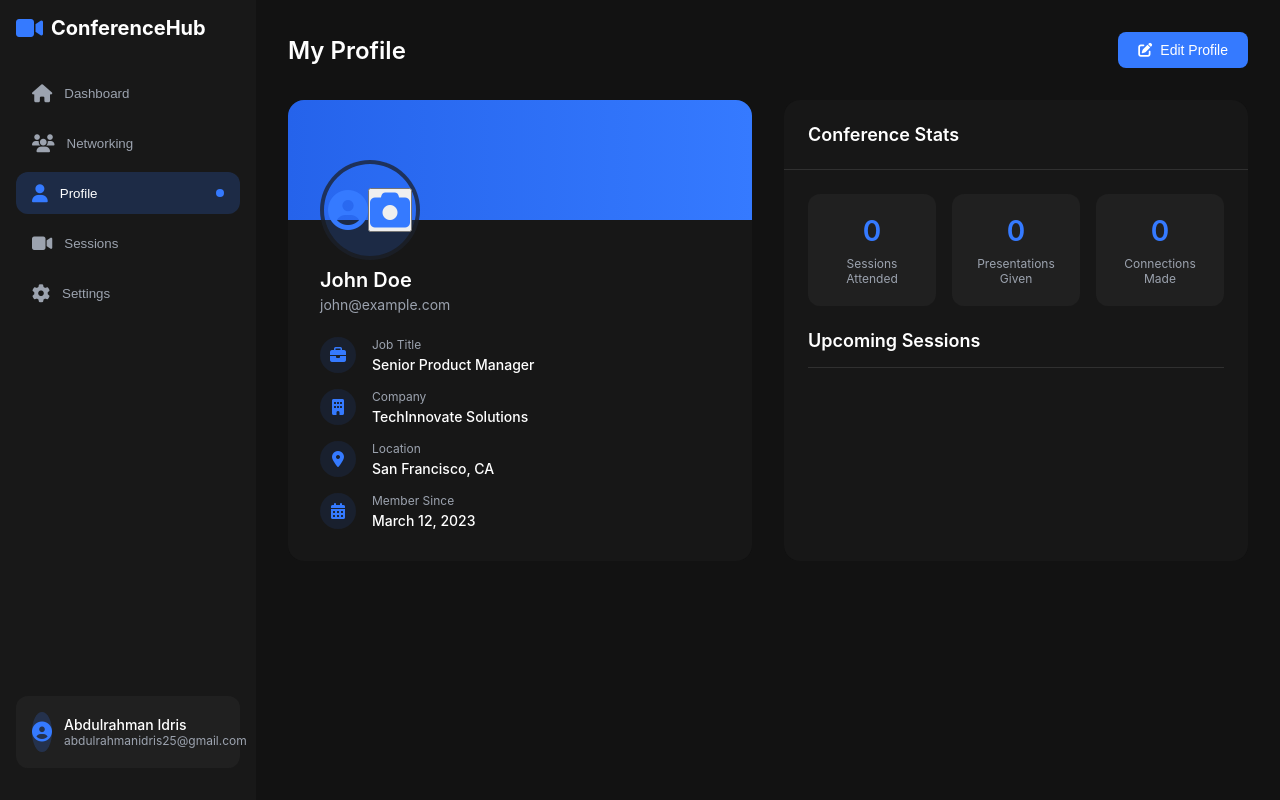
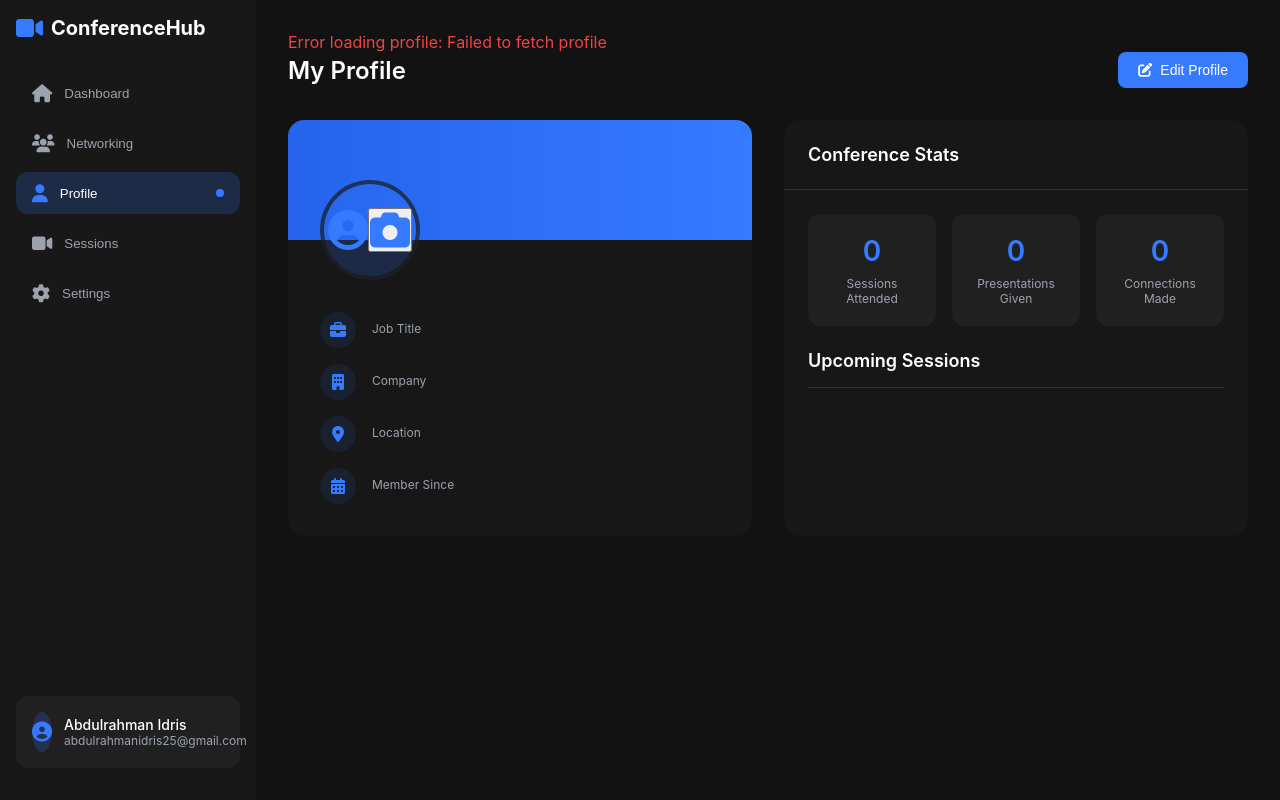
Before and after one commit to Glitchml/CMS, a Flask app: page /profile in a window 1280 px wide. Run offline with Flask 3, Linux system fonts and the light colour scheme; a user stored in the database is signed in; data comes from the database, SQL or seed files in the repository.

Commit message:
Update profile.html

```diff
--- a/templates/profile.html
+++ b/templates/profile.html
@@ -4,7 +4,7 @@
   <meta charset="UTF-8">
   <meta name="viewport" content="width=device-width, initial-scale=1.0">
   <title>ConferenceHub Profile</title>
-  <link rel="stylesheet" href="https://cdnjs.cloudflare.com/ajax/libs/font-awesome/6.4.0/css/all.min.css ">
+  <link rel="stylesheet" href="https://cdnjs.cloudflare.com/ajax/libs/font-awesome/6.4.0/css/all.min.css">
   <link rel="stylesheet" href="../static/profile.css">
   <meta name="csrf-token" content="${csrfToken}">
   <style>
@@ -53,8 +53,8 @@
             <i class="fas fa-user-circle"></i>
           </div>
           <div class="user-info">
-            <div class="user-name">{{ full_name }}</div>
-            <div class="user-email">{{ email }}</div>
+            <div class="user-name" id="sidebarFullName">{{ full_name }}</div>
+            <div class="user-email" id="sidebarEmail">{{ email }}</div>
           </div>
         </div>
       </div>
@@ -91,35 +91,35 @@
             </form>
           </div>
           <div class="profile-details">
-            <h2 class="profile-name" id="profileName">John Doe</h2>
-            <p class="profile-email" id="profileEmail">john@example.com</p>
+            <h2 class="profile-name" id="profileName"></h2>
+            <p class="profile-email" id="profileEmail"></p>
             <div class="profile-info-list">
               <div class="profile-info-item">
                 <div class="info-icon"><i class="fas fa-briefcase"></i></div>
                 <div class="info-content">
                   <div class="info-label">Job Title</div>
-                  <div class="info-value" id="jobTitle">Senior Product Manager</div>
+                  <div class="info-value" id="jobTitle"></div>
                 </div>
               </div>
               <div class="profile-info-item">
                 <div class="info-icon"><i class="fas fa-building"></i></div>
                 <div class="info-content">
                   <div class="info-label">Company</div>
-                  <div class="info-value" id="company">TechInnovate Solutions</div>
+                  <div class="info-value" id="company"></div>
                 </div>
               </div>
               <div class="profile-info-item">
                 <div class="info-icon"><i class="fas fa-map-marker-alt"></i></div>
                 <div class="info-content">
                   <div class="info-label">Location</div>
-                  <div class="info-value" id="location">San Francisco, CA</div>
+                  <div class="info-value" id="location"></div>
                 </div>
               </div>
               <div class="profile-info-item">
                 <div class="info-icon"><i class="fas fa-calendar-alt"></i></div>
                 <div class="info-content">
                   <div class="info-label">Member Since</div>
-                  <div class="info-value" id="memberSince">March 12, 2023</div>
+                  <div class="info-value" id="memberSince"></div>
                 </div>
               </div>
             </div>
@@ -200,39 +200,47 @@
     }
 
     async function fetchWithProtection(url, options = {}) {
+      const csrfToken = document.getElementById('csrfToken').value;
       return fetch(url, {
         ...options,
         credentials: 'same-origin',
         headers: {
           ...options.headers,
-          'Content-Type': 'application/json'
+          'Content-Type': 'application/json',
+          'X-CSRF-Token': csrfToken
         }
       });
     }
 
     // Load profile on page load
     window.addEventListener('DOMContentLoaded', () => {
-      const userId = 'usr_123'; // This can come from auth or URL param
+      const userId = '{{ session["user_id"] }}'; // Use Flask session for logged-in user
+      if (!userId) {
+        window.location.href = '/login';
+        return;
+      }
       fetchProfileData(userId);
       fetchStats(userId);
       fetchUpcomingSessions(userId);
+      updateSidebar(userId); // Update sidebar with fetched data
     });
 
     // Fetch and display profile info
     async function fetchProfileData(userId) {
       try {
-        const res = await fetch(`/api/profile/${userId}`);
+        const res = await fetchWithProtection(`/api/profile/${userId}`);
         if (!res.ok) throw new Error('Failed to fetch profile');
         const data = await res.json();
 
-        document.getElementById('profileName').textContent = data.name;
-        document.getElementById('profileEmail').textContent = data.email;
+        document.getElementById('profileName').textContent = data.name || 'Not specified';
+        document.getElementById('profileEmail').textContent = data.email || 'Not specified';
         document.getElementById('jobTitle').textContent = data.jobTitle || 'Not specified';
         document.getElementById('company').textContent = data.company || 'Not specified';
         document.getElementById('location').textContent = data.location || 'Not specified';
-        document.getElementById('memberSince').textContent = formatDate(data.memberSince);
-
+        document.getElementById('memberSince').textContent = formatDate(data.memberSince) || 'Not specified';
       } catch (err) {
+        document.getElementById('errorState').textContent = 'Error loading profile: ' + err.message;
+        document.getElementById('errorState').style.display = 'block';
         console.error('Error loading profile:', err);
       }
     }
@@ -240,13 +248,12 @@
     // Fetch stats
     async function fetchStats(userId) {
       try {
-        const res = await fetch(`/api/profile/stats?userId=${userId}`);
+        const res = await fetchWithProtection(`/api/profile/stats?userId=${userId}`);
         const data = await res.json();
 
         document.getElementById('sessionsAttended').textContent = data.sessionsAttended || 0;
         document.getElementById('presentationsGiven').textContent = data.presentationsGiven || 0;
         document.getElementById('connectionsMade').textContent = data.connections || 0;
-
       } catch (err) {
         console.error('Failed to fetch stats:', err);
       }
@@ -255,7 +262,7 @@
     // Fetch upcoming sessions
     async function fetchUpcomingSessions(userId) {
       try {
-        const res = await fetch(`/api/profile/sessions?userId=${userId}&type=upcoming`);
+        const res = await fetchWithProtection(`/api/profile/sessions?userId=${userId}&type=upcoming`);
         const sessions = await res.json();
 
         const container = document.getElementById('upcomingSessionsContainer');
@@ -283,29 +290,35 @@
           `;
           container.appendChild(item);
         });
-
       } catch (err) {
         console.error('Failed to fetch sessions:', err);
       }
     }
 
+    // Update sidebar with fetched data
+    async function updateSidebar(userId) {
+      try {
+        const res = await fetchWithProtection(`/api/profile/${userId}`);
+        const data = await res.json();
+        document.getElementById('sidebarFullName').textContent = data.name || 'Not specified';
+        document.getElementById('sidebarEmail').textContent = data.email || 'Not specified';
+      } catch (err) {
+        console.error('Error updating sidebar:', err);
+      }
+    }
+
     // Format date utility
     function formatDate(dateStr) {
+      if (!dateStr) return '';
       const date = new Date(dateStr);
       return date.toLocaleDateString('en-US', { year: 'numeric', month: 'long', day: 'numeric' });
     }
 
-// Navigation handler - Updated version
+    // Navigation handler
     document.querySelectorAll('.nav-item').forEach(item => {
       item.addEventListener('click', () => {
-    // Remove active class from all items
-    document.querySelectorAll('.nav-item').forEach(nav => {
-      nav.classList.remove('active');
-    });
-    // Add active class to clicked item
+        document.querySelectorAll('.nav-item').forEach(nav => nav.classList.remove('active'));
         item.classList.add('active');
-
-    // Handle navigation using Flask routes
         const pageName = item.querySelector('span').textContent.toLowerCase();
         const routes = {
           'dashboard': '/dashboard',
@@ -314,10 +327,7 @@
           'sessions': '/sessions',
           'settings': '/settings'
         };
-
-    if (routes[pageName]) {
-      window.location.href = routes[pageName];
-    }
+        if (routes[pageName]) window.location.href = routes[pageName];
       });
     });
 
```
Lines whose indentation alone changed are shown as unchanged.
